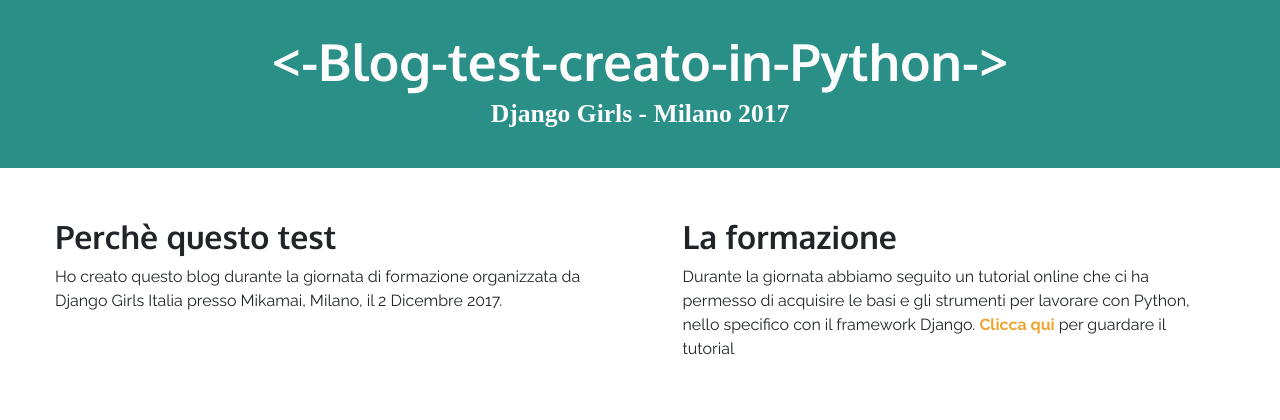
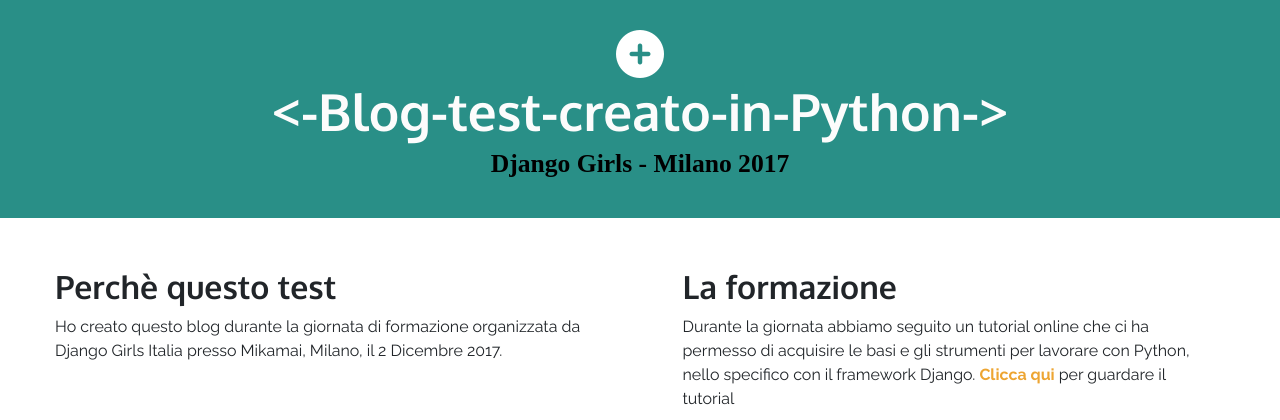
Before and after one commit to serelele/training-blog-DjangoGirls, a Django app: page / in a window 1280 px wide. Shown: the top 420 px of the page. Run offline with Django 3.2, Linux system fonts and the light colour scheme; data that the repository does not hold is empty; some libraries are stand-ins or nearby versions; some web fonts are replaced.

Commit message:
Aggiunta la creazione di nuovi post

```diff
--- a/blog/static/css/blog.css
+++ b/blog/static/css/blog.css
@@ -22,6 +22,14 @@
 	color:#EDA532;
 }
 
+header a.top-menu{
+	display: inline-block;
+	height: 50px;
+	color: #ffffff;
+	text-align: right;
+}
+
+
 /*header*/
 
 header{
@@ -30,16 +38,21 @@
 	text-align: center;
 }
 
-header h1{
+header h1 a{
 	font-size: 4vw;
 	color: #fcfcfc;
 	font-weight: bold;
+	font-family: 'Oxygen', sans-serif;
+}
 
+
+header h1 a:hover{
+	color: #fcfcfc;
 }
 
 header h2{
 	font-size: 2vw;
-	color: #fcfcfc;
+	color: black;
 	font-family: 'Trocchi', serif;
 }
 
--- a/blog/templates/blog/base.html
+++ b/blog/templates/blog/base.html
@@ -9,11 +9,14 @@
         <link rel="stylesheet" href="https://maxcdn.bootstrapcdn.com/bootstrap/4.0.0-beta.2/css/bootstrap.min.css">
         <link href="https://fonts.googleapis.com/css?family=Oxygen:400,700|Raleway:300,400,700|Trocchi" rel="stylesheet">
        <link rel="stylesheet" href="{% static 'css/blog.css' %}">
+       <script src="https://use.fontawesome.com/1197606a02.js"></script>
 
     </head>
     <body>
     	<header>
-    		<h1><-Blog-test-creato-in-Python-></h1>
+    		<a href="{% url 'post_new' %}" class="top-menu"><i class="fa fa-plus-circle fa-3x"></i></a>
+
+    		<h1><a href="/"><-Blog-test-creato-in-Python-></a></h1>
     		<h2>Django Girls - Milano 2017</h2>
     	</header>
     	<section class="row">
--- a/blog/urls.py
+++ b/blog/urls.py
@@ -4,4 +4,5 @@
 urlpatterns = [
     url(r'^$', views.post_list, name='post_list'),
     url(r'^post/(?P<pk>[0-9]+)/$', views.post_detail, name='post_detail'),
+    url(r'^post/new/$', views.post_new, name='post_new'),
 ]
--- a/blog/views.py
+++ b/blog/views.py
@@ -1,6 +1,7 @@
 from django.shortcuts import render
 from django.utils import timezone
 from django.shortcuts import render, get_object_or_404
+from .forms import PostForm
 from .models import Post
 
 def post_list(request):
@@ -10,3 +11,7 @@
 def post_detail(request, pk):
     post = get_object_or_404(Post, pk=pk)
     return render(request, 'blog/post_detail.html', {'post': post})
+
+def post_new(request):
+    form = PostForm()
+    return render(request, 'blog/post_edit.html', {'form': form})
```
Also changed, not shown: blog/forms.py (added, +9 -0 lines), blog/templates/blog/post_edit.html (added, +9 -0 lines).
